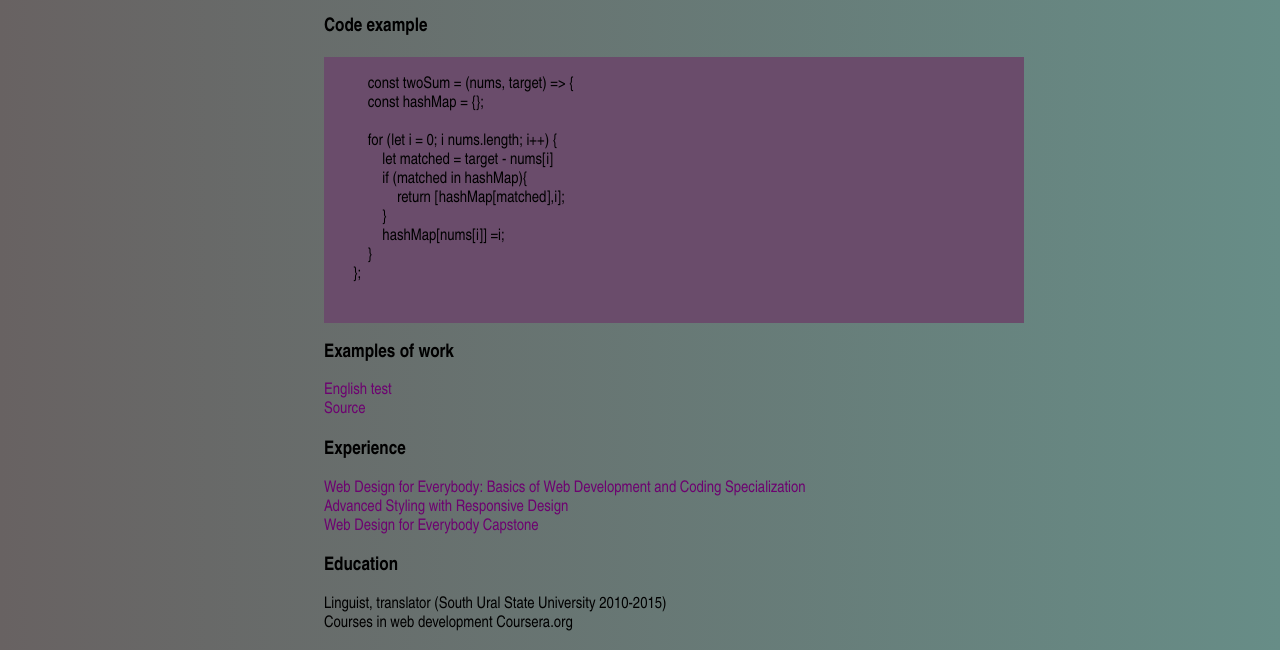
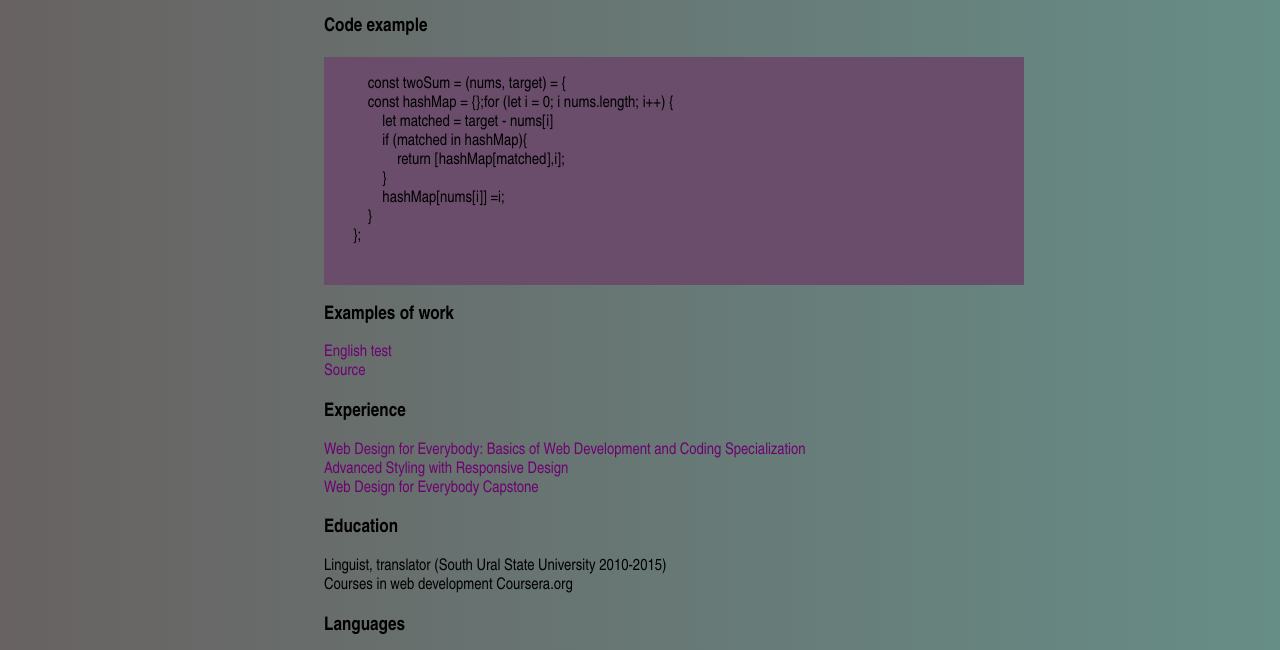
Before and after one commit to Sergecage/rsschool-cv, a plain HTML site: page index.html in a window 1280 px wide. Shown: the part 852-1502 px from the top of the page. Drawn offline with Linux system fonts and the light colour scheme.

```diff
--- a/index.html
+++ b/index.html
@@ -38,10 +38,8 @@
     <h3 class="codeName">Code example</h3>
     <pre class="codeIm">
         <code>
-            const twoSum = (nums, target) => {
-            const hashMap = {};
-
-            for (let i = 0; i nums.length; i++) {
+            const twoSum = (nums, target) = {
+            const hashMap = {};for (let i = 0; i nums.length; i++) {
                 let matched = target - nums[i]
                 if (matched in hashMap){
                     return [hashMap[matched],i];
```
